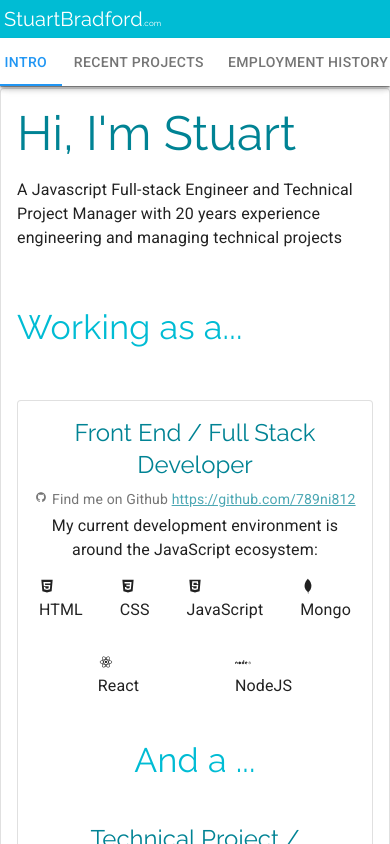
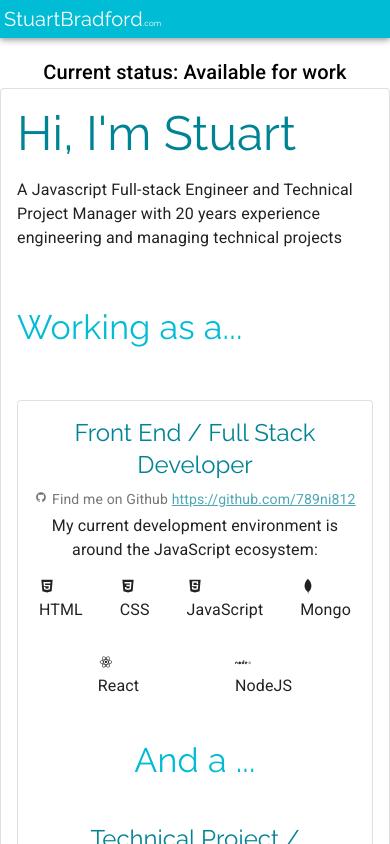
Before and after one commit to 789ni812/my-portfolio, a React (Create React App) app: page / in a window 390 px wide. Shown: the top 844 px of the page. Built offline with nearby package versions, Linux system fonts and the light colour scheme.

Commit message:
Commented out appBar menu options as not happy with mobile rendering

```diff
--- a/src/components/ui/Header/header.js
+++ b/src/components/ui/Header/header.js
@@ -65,7 +65,7 @@ const Header = () => {
           <Typography className={classes.logo}>
             StuartBradford<span className={classes.logoCom}>.com</span>
           </Typography>
-          <Paper square>
+          {/* <Paper square>
             <Tabs
               indicatorColor="primary"
               textColor="primary"
@@ -86,7 +86,7 @@ const Header = () => {
                 onClick={() => handleChangeSection("timelineWorkHistory")}
               />
             </Tabs>
-          </Paper>
+          </Paper> */}
         </AppBar>
       </HideOnScroll>
       <Toolbar id="back-to-top-anchor" />
@@ -104,11 +104,7 @@ const Header = () => {
           <KeyboardArrowUp />
         </Fab>
       </BackToTop>
-      {/* <ScrollToIntro>
-        <Fab color="secondary" size="large" aria-label="scroll back to top">
-          <KeyboardArrowUp />
-        </Fab>
-      </ScrollToIntro> */}
+
       <div className={classes.toolbarMargin} />
     </React.Fragment>
   );
```
